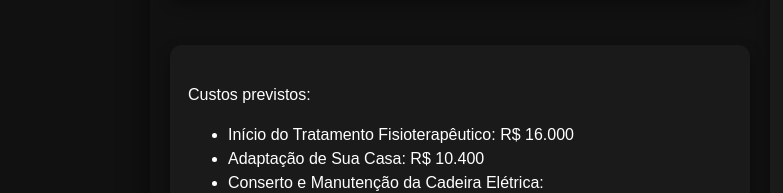
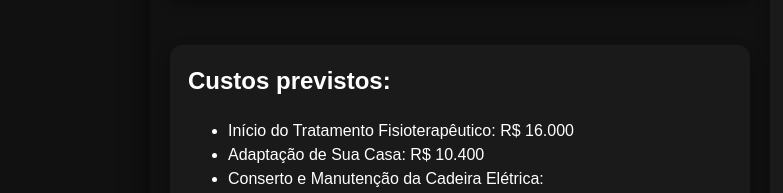
Before and after one commit to Vini5610/josivaljoao, a plain HTML site: page index.html in a window 1280 px wide. Shown: the part 635-828 px from the top of the page, 0-783 px from the left. Drawn offline with Linux system fonts and the light colour scheme.

Commit message:
Update index.html

```diff
--- a/index.html
+++ b/index.html
@@ -227,8 +227,8 @@
           <br></br>
 
           <article class="card surgery">
-            <h2></h2>
-            <p>Custos previstos:</p>
+            <h2>Custos previstos:</h2>
+            <p></p>
             <ul>
               <li>Início do Tratamento Fisioterapêutico: R$ 16.000</li>
               <li>Adaptação de Sua Casa: R$ 10.400</li>
```
